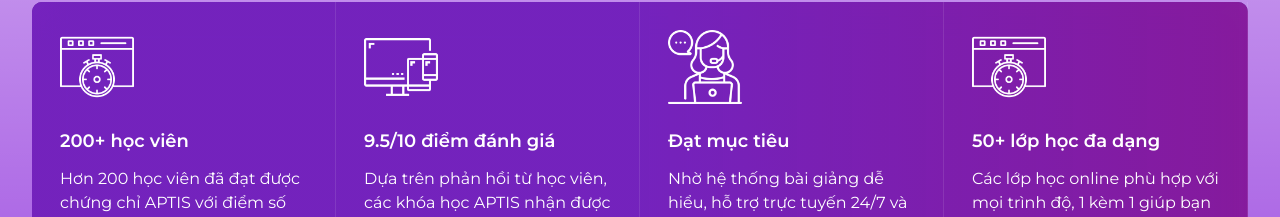
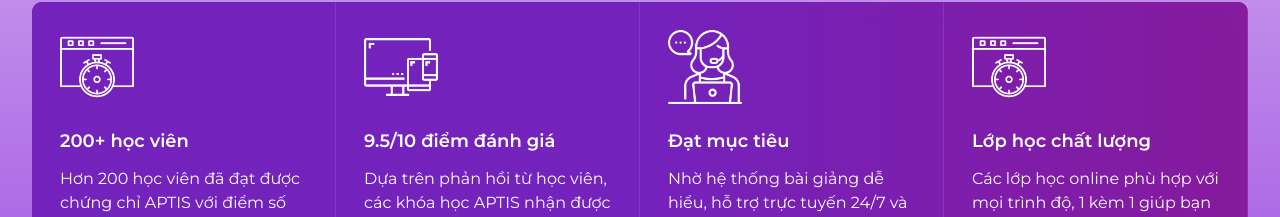
Before and after one commit to hoangkha442/aptis_course_website, a React (Vite) app: page / in a window 1280 px wide. Shown: the part 725-942 px from the top of the page. Built offline with nearby package versions, Linux system fonts and the light colour scheme.

Commit message:
update data

```diff
--- a/src/components/Card/CardData.ts
+++ b/src/components/Card/CardData.ts
@@ -24,7 +24,7 @@ export const cardData = [
   },
   {
     image: Class,
-    title: "50+ lớp học đa dạng",
+    title: "Lớp học chất lượng",
     description:
       "Các lớp học online phù hợp với mọi trình độ, 1 kèm 1 giúp bạn học tập hiệu quả và linh hoạt theo thời gian biểu cá nhân.",
   },
```
